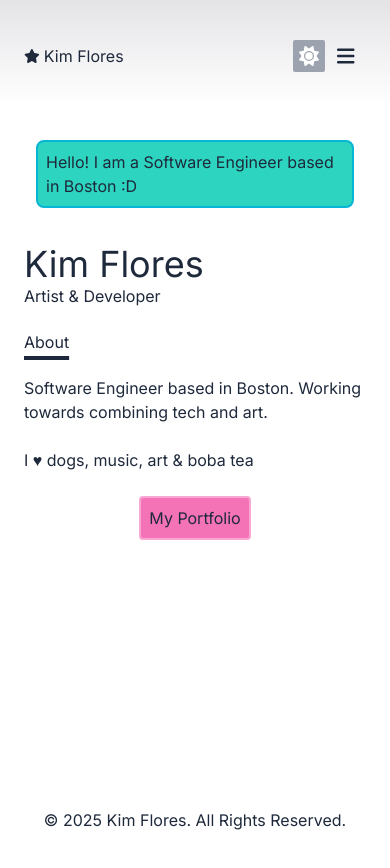
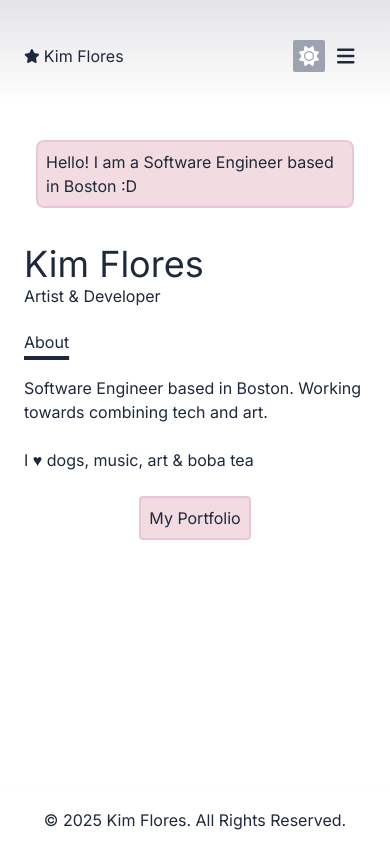
Before and after one commit to Kim-Flores/portfolio, a Next.js app: page / in a window 390 px wide. Shown: the top 868 px of the page. Built offline with nearby package versions, Linux system fonts and the light colour scheme.

Commit message:
fix mobile menu path and add footer styling

```diff
--- a/src/app/components/About.jsx
+++ b/src/app/components/About.jsx
@@ -1,11 +1,10 @@
-// import React from "react";
 import Link from "next/link";
 
 const About = () => {
   return (
     <div className="m-6 flex justify-center flex-col">
       <div className="flex p-3 justify-center">
-        <p className="p-2 bg-teal-400 border-2 border-solid border-cyan-500 rounded-lg">
+        <p className="p-2 bg-[#f2dbe1] border-[#ebc6da] dark:bg-[#0c172a] border-2 border-solid  dark:border-[#294029] content rounded-lg">
           Hello! I am a Software Engineer based in Boston :D
         </p>
       </div>
@@ -28,7 +27,7 @@ const About = () => {
       <div className="flex justify-center">
         <Link
           href="/works"
-          className="p-2 bg-pink-400 border-2 border-solid rounded border-pink-300"
+          className="p-2 bg-[#f2dbe1] border-2 border-solid rounded border-[#ebc6da] dark:bg-[#0c172a] dark:border-[#294029]"
         >
           My Portfolio
         </Link>
--- a/src/app/components/Footer.jsx
+++ b/src/app/components/Footer.jsx
@@ -2,7 +2,7 @@ const Footer = () => {
   const currentDate = new Date();
   const currentYear = currentDate.getFullYear();
   return (
-    <div className="pb-3 sticky bottom-0 left-0 flex h-40 w-full items-end justify-center bg-gradient-to-t from-white via-white dark:from-black dark:via-black lg:static lg:h-auto lg:w-auto lg:bg-none">
+    <div className="pb-3 sticky bottom-0 left-0 flex  h-14 sm:h-40 w-full items-end justify-center bg-gradient-to-t from-white via-white dark:from-[#0c172a] dark:via-[#0c172a] lg:static lg:h-auto lg:w-auto lg:bg-none">
       &copy; {currentYear} Kim Flores. All Rights Reserved.
     </div>
   );
--- a/src/app/components/MobileMenu.jsx
+++ b/src/app/components/MobileMenu.jsx
@@ -4,6 +4,7 @@ import React from "react";
 import { Menu } from "@base-ui-components/react/menu";
 import { FontAwesomeIcon } from "@fortawesome/react-fontawesome";
 import { faBars } from "@fortawesome/free-solid-svg-icons";
+import Link from "next/link";
 
 const MobileMenu = () => {
   return (
@@ -16,10 +17,10 @@ const MobileMenu = () => {
           <Menu.Popup className="flex flex-col gap-2 p-2 border-solid border-cyan-500 rounded-lg bg-teal-400">
             <Menu.Arrow className="flex fill-purple-400"></Menu.Arrow>
             <Menu.Item className="active:underline">
-              <a href="/">About</a>
+              <Link href="/">About</Link>
             </Menu.Item>
             <Menu.Item className="active:underline active:bg-pink-400">
-              <a href="/works">Works</a>
+              <Link href="/works">Works</Link>
             </Menu.Item>
             <Menu.Item className="active:underline">
               <a target="_blank" href="https://www.linkedin.com/in/kflores20/">
```
